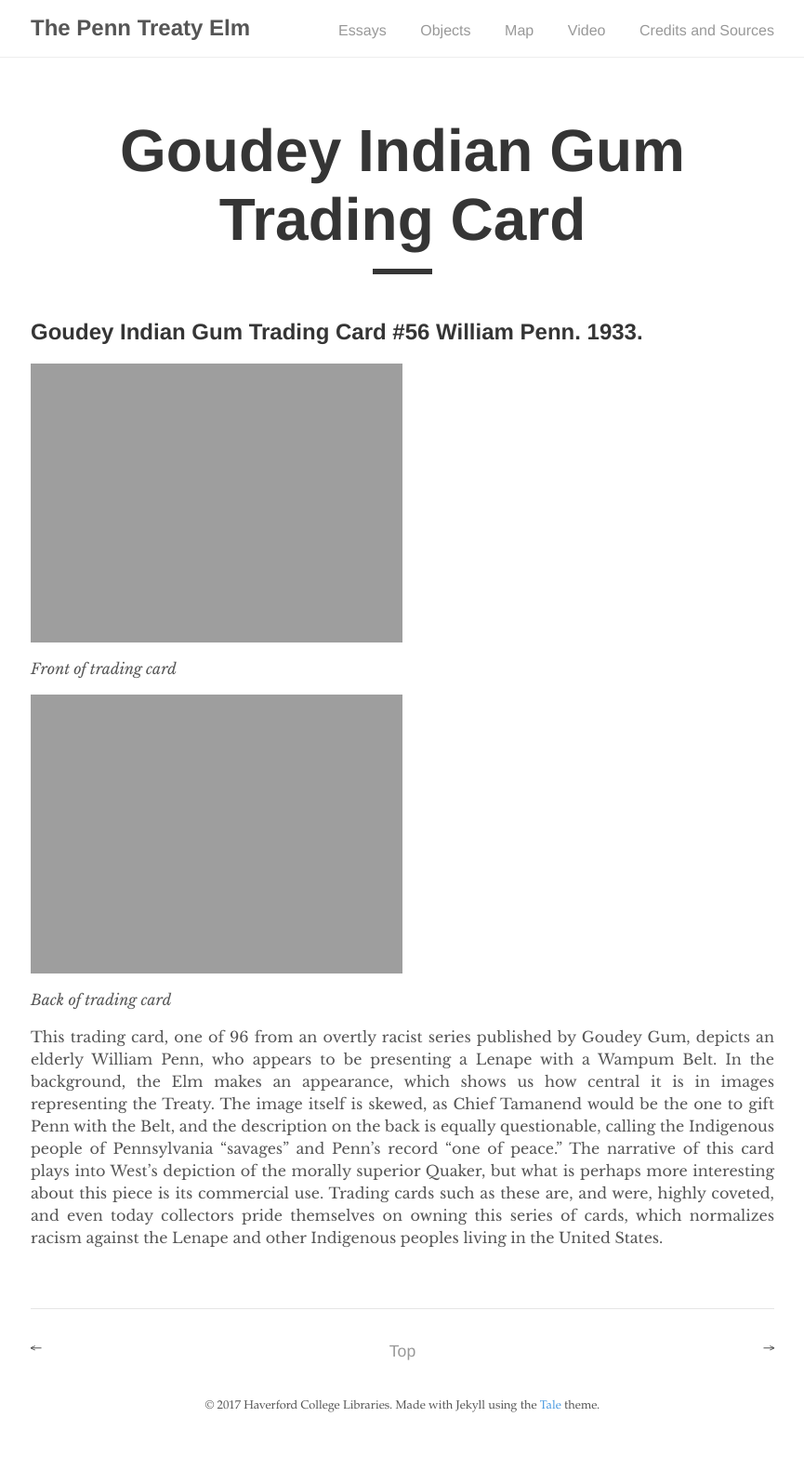
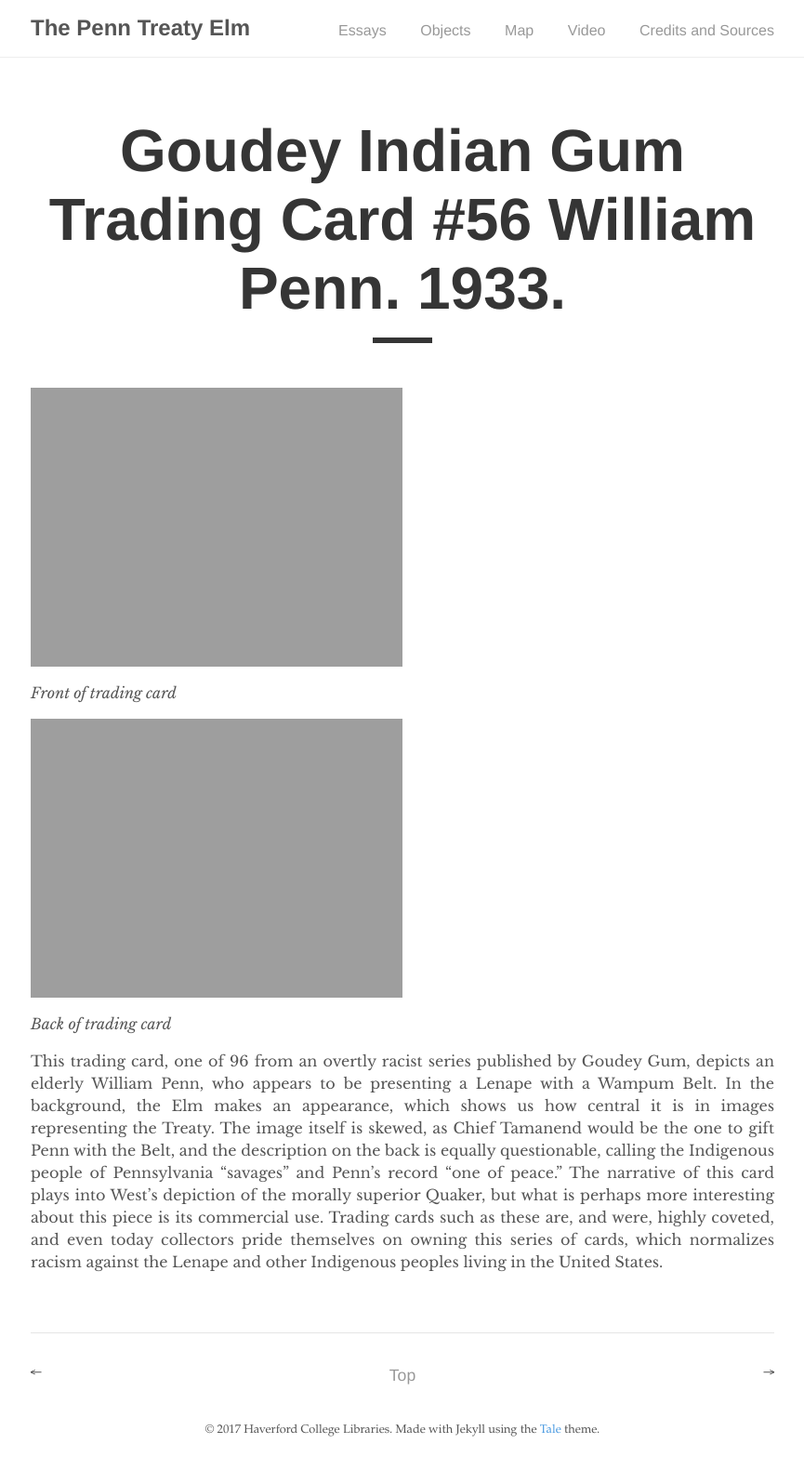
Before and after one commit to mzarafon/penn-treaty-elm, a Jekyll site: the page built from _posts/2017-10-04-goudey.md, in a window 1280 px wide. Shown: the whole page at 93% size, without its empty margins (207-1072 px from the left). Built offline with Jekyll 4.4.1, drawn with Linux system fonts in a browser that asks for light colours; before the commit the page ends 1555 px from its top, so only the background shows below that.

Commit message:
Update 2017-10-04-goudey.md

```diff
--- a/_posts/2017-10-04-goudey.md
+++ b/_posts/2017-10-04-goudey.md
@@ -1,10 +1,9 @@
 ---
 layout: post
-title: "Goudey Indian Gum Trading Card"
+title: "Goudey Indian Gum Trading Card #56 William Penn. 1933."
 thumbnail: /goudey-thumb.jpg
 ---
 
-## Goudey Indian Gum Trading Card #56 William Penn. 1933.
 ![Goudey Indian Gum trading card, front]({{ "/Gum001.jpg" | prepend: site.url }})
 _Front of trading card_
 
```
